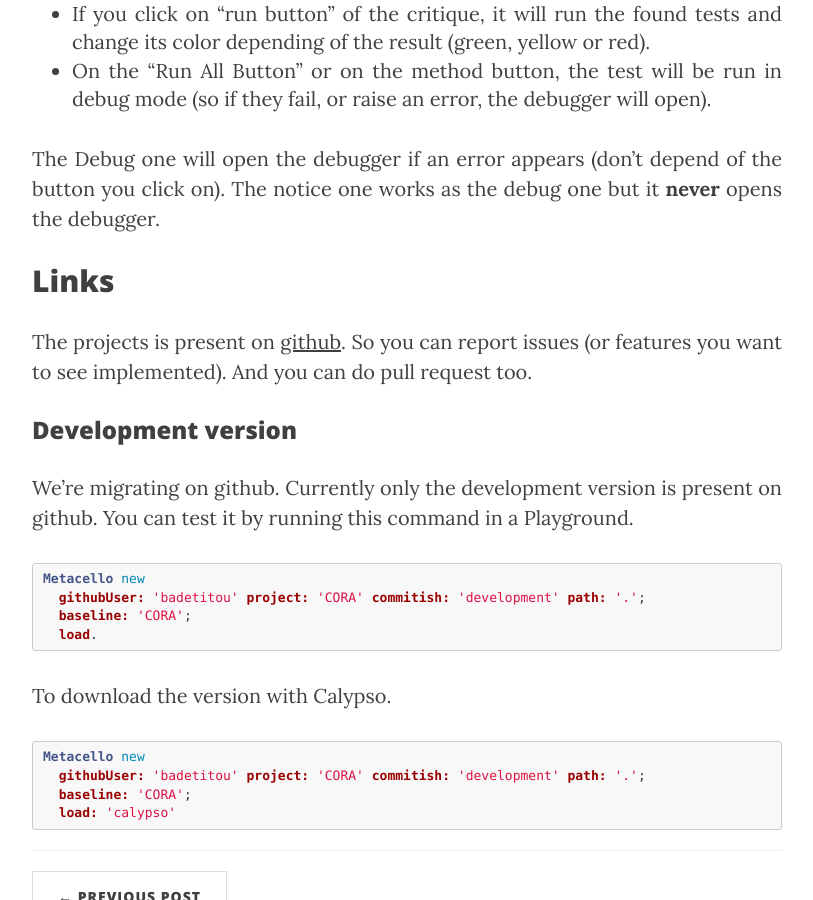
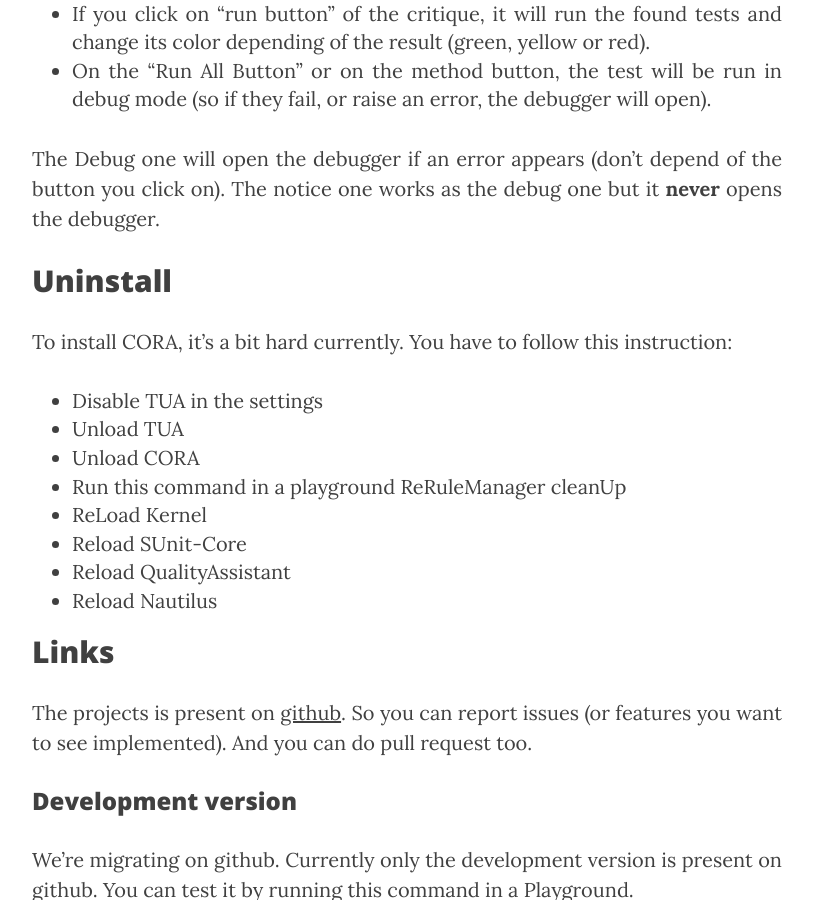
Before and after one commit to badetitou/badetitou.github.io, a Jekyll site: the page built from _posts/2017-07-05-CORA.md, in a window 1280 px wide and 900 px high, scrolled down 8850 px. Shown: the whole window, without its empty margins (233-1046 px from the left). Built offline with Jekyll 4.4.1, drawn with Linux system fonts in a browser that asks for light colours; nearby versions of some CDN libraries.

Commit message:
Add instruction to remove CORA (and TUA)

```diff
--- a/_posts/2017-07-05-CORA.md
+++ b/_posts/2017-07-05-CORA.md
@@ -221,6 +221,20 @@
 The Debug one will open the debugger if an error appears (don't depend of the button you click on).
 The notice one works as the debug one but it **never** opens the debugger.
 
+
+## Uninstall
+
+To install CORA, it's a bit hard currently. You have to follow this instruction:
+
+- Disable TUA in the settings
+- Unload TUA
+- Unload CORA
+- Run this command in a playground ReRuleManager cleanUp
+- ReLoad Kernel
+- Reload SUnit-Core
+- Reload QualityAssistant
+- Reload Nautilus
+
 ## Links
 
 The projects is present on [github](https://github.com/badetitou/CORA).
```
